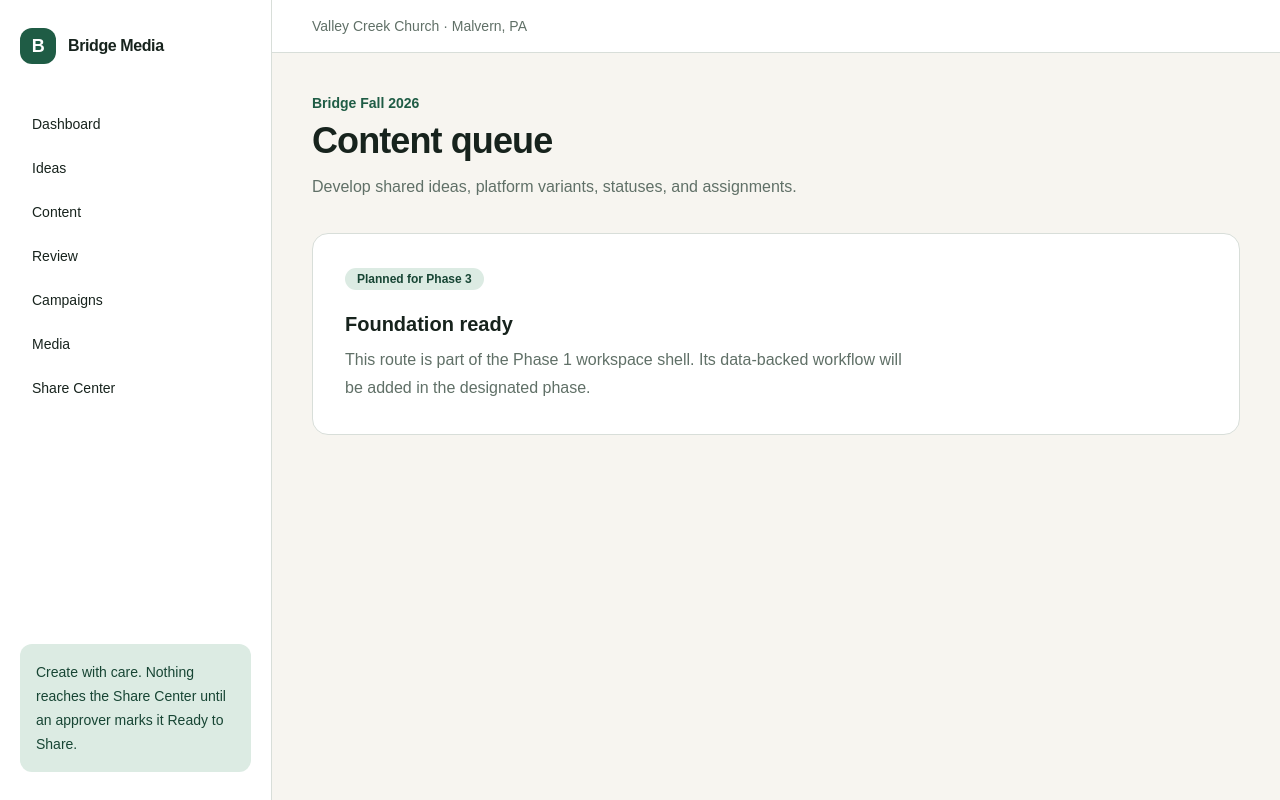
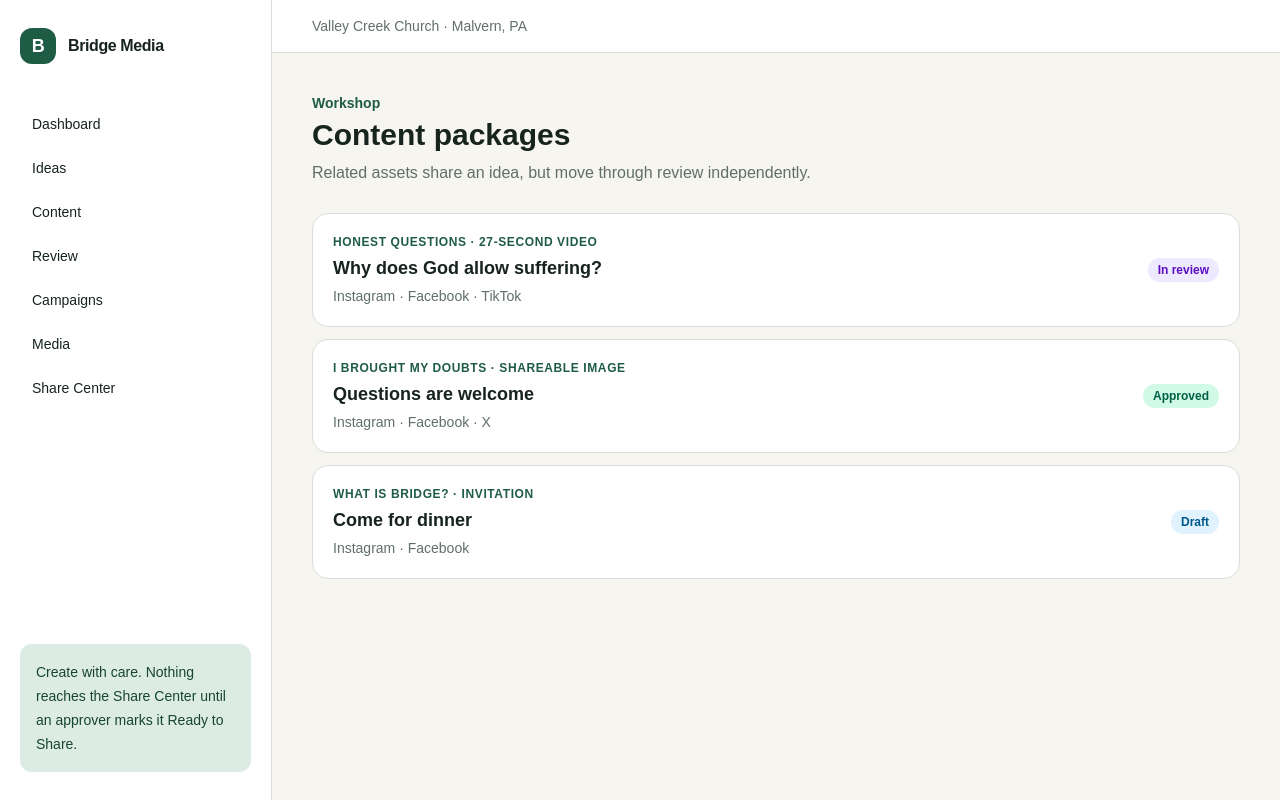
Before and after one commit to jeffdemi/bridge-media, a Next.js app: page /content in a window 1280 px wide. Built offline with nearby package versions, Linux system fonts and the light colour scheme.

Commit message:
Build Phase 2 content package workflow

```diff
--- a/app/(workspace)/content/page.tsx
+++ b/app/(workspace)/content/page.tsx
@@ -1,2 +1,3 @@
-import { FoundationPage } from "@/components/layout/foundation-page";
-export default function ContentPage() { return <FoundationPage title="Content queue" description="Develop shared ideas, platform variants, statuses, and assignments." phase="Phase 3" />; }
+import { StatusBadge } from "@/components/ui/status-badge";
+const items = [{ title: "Why does God allow suffering?", package: "Honest questions", type: "27-second video", status: "review" as const, platforms: "Instagram · Facebook · TikTok" }, { title: "Questions are welcome", package: "I brought my doubts", type: "Shareable image", status: "approved" as const, platforms: "Instagram · Facebook · X" }, { title: "Come for dinner", package: "What is Bridge?", type: "Invitation", status: "draft" as const, platforms: "Instagram · Facebook" }];
+export default function ContentPage() { return <div className="space-y-7"><header><p className="text-sm font-semibold text-brand">Workshop</p><h1 className="mt-1 text-3xl font-semibold">Content packages</h1><p className="mt-2 text-muted">Related assets share an idea, but move through review independently.</p></header><div className="space-y-3">{items.map((item) => <article key={item.title} className="grid gap-4 rounded-2xl border bg-white p-5 sm:grid-cols-[1fr_auto] sm:items-center"><div><p className="text-xs font-semibold uppercase tracking-wider text-brand">{item.package} · {item.type}</p><h2 className="mt-1 text-lg font-semibold">{item.title}</h2><p className="mt-1 text-sm text-muted">{item.platforms}</p></div><StatusBadge status={item.status} /></article>)}</div></div>; }
```
